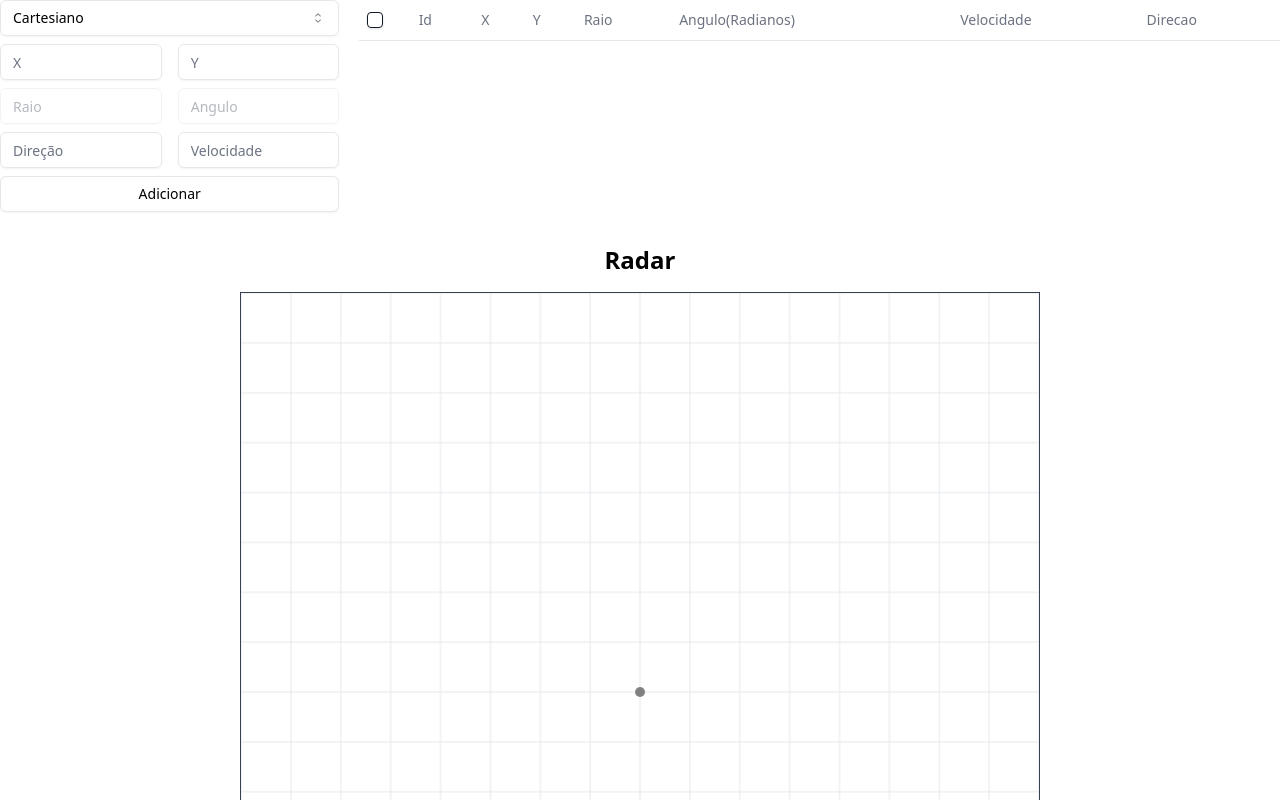
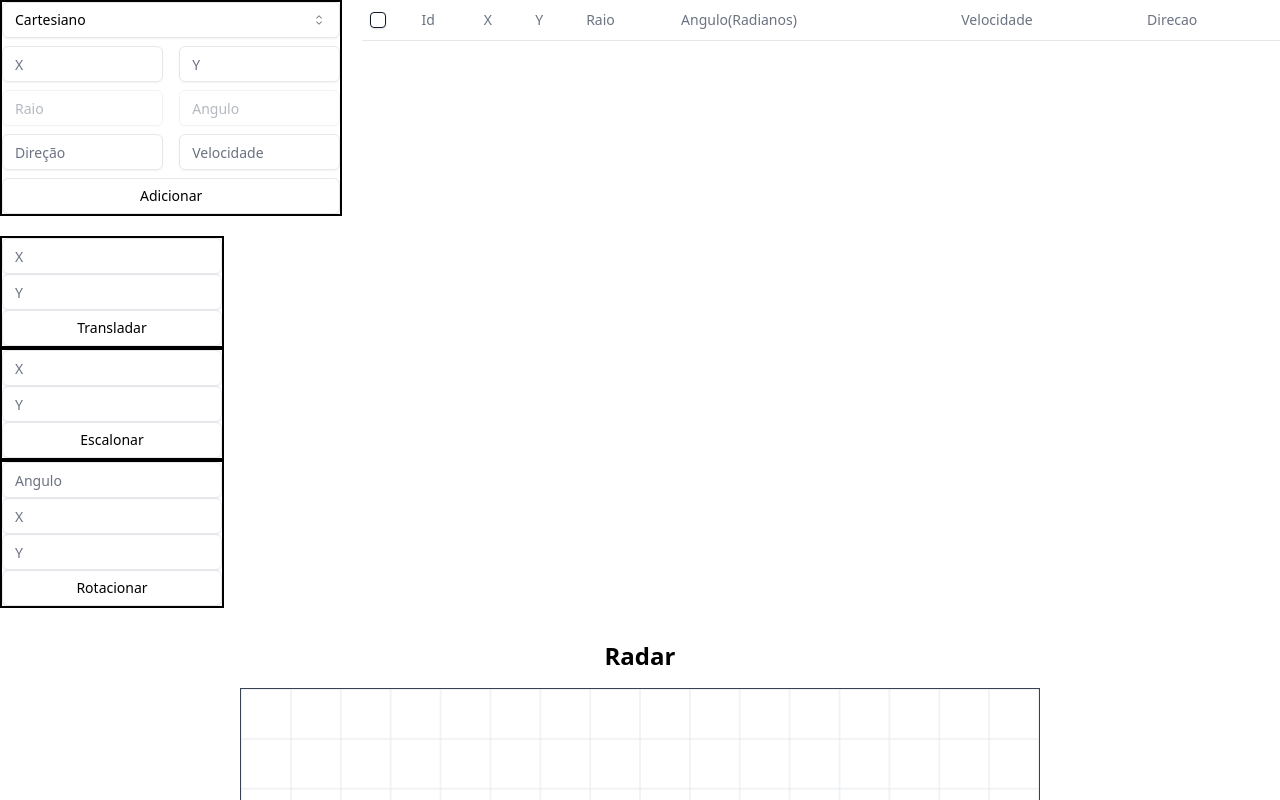
Before and after one commit to guilhermefrag/avioes-computacao-grafica, a React (Vite) app: page / in a window 1280 px wide. Shown: the top 800 px of the page. Built offline with nearby package versions, Linux system fonts and the light colour scheme.

Commit message:
feat: :sparkles: escalona e rotaciona

```diff
--- a/src/components/adicionar-novo-aviao-form/adicionar-novo-aviao-form.tsx
+++ b/src/components/adicionar-novo-aviao-form/adicionar-novo-aviao-form.tsx
@@ -80,6 +80,7 @@ export function AdicionarNovoAviaoForm({
   }
 
   return(
+    <div className='border-2 border-black' >
     <form onSubmit={handleSubmit(onSubmit)}>
       <div className='flex flex-col gap-2'>
         <div>
@@ -138,6 +139,7 @@ export function AdicionarNovoAviaoForm({
 
       </div>
     </form>
+    </div>
   )
 
 }
--- a/src/components/data-grid/data-grid.tsx
+++ b/src/components/data-grid/data-grid.tsx
@@ -14,7 +14,7 @@ import { Button } from '../ui/button';
 interface DataGridProps {
   avioes: Aviao[];
   deleteAviao: (id: string) => void;
-  addAviaoSelecionado: (aviao: Aviao) => void;
+  addAviaoSelecionado: (id: Aviao) => void;
   removeAviaoSelecionado: (id: string) => void;
 }
 
--- /dev/null
+++ b/src/components/escalonar/escalonar.tsx
@@ -0,0 +1,56 @@
+import { Aviao } from '@/services/avioes/config/avioes-config';
+import { Input } from '../ui/input';
+import { Button } from '../ui/button';
+import { useForm } from 'react-hook-form';
+import { z } from 'zod';
+
+interface EscalonarProps {
+  avioesSelecionados: Aviao[];
+  escalonarAvioes: (id: string, x: number, y: number) => void;
+}
+
+// eslint-disable-next-line @typescript-eslint/no-unused-vars
+const escalonarSchema = z.object({
+  x: z.number(),
+  y: z.number(),
+});
+
+export type Escalonar = z.infer<typeof escalonarSchema>;
+
+export function Escalonar({
+  avioesSelecionados,
+  escalonarAvioes
+}: EscalonarProps) {
+
+  const { handleSubmit, register } = useForm<Escalonar>()
+
+  const onSubmit = (data: Escalonar) => {
+    let { x, y } = data;
+
+    if(!x) x = 0;
+    if(!y) y = 0;
+
+    x = Number(x);
+    y = Number(y);
+
+    avioesSelecionados.forEach((aviao) => {
+      escalonarAvioes(aviao.id, x, y);
+    });
+  }
+
+  return(
+    <div className='flex flex-col w-full max-w-56 border-2 border-black'>
+      <form onSubmit={handleSubmit(onSubmit)}>
+
+        <div>
+          <Input placeholder='X' {...register('x')} />
+          <Input placeholder='Y' {...register('y')} />
+        </div>
+
+        <Button className='w-full' variant={'outline'} type="submit">Escalonar</Button>
+      </form>
+    </div>
+  )
+
+
+}
--- /dev/null
+++ b/src/components/rotacionar/rotacionar.tsx
@@ -0,0 +1,58 @@
+import { Aviao } from '@/services/avioes/config/avioes-config';
+import { useForm } from 'react-hook-form';
+import { z } from 'zod';
+import { Input } from '../ui/input';
+import { Button } from '../ui/button';
+
+interface RotacionarProps {
+  avioesSelecionados: Aviao[];
+  rotacionarAvioes: (id: string, angulo: number, x: number, y: number) => void;
+}
+
+// eslint-disable-next-line @typescript-eslint/no-unused-vars
+const rotacionarSchema = z.object({
+  angulo: z.number(),
+  x: z.number(),
+  y: z.number(),
+});
+
+export type Rotacionar = z.infer<typeof rotacionarSchema>;
+
+export function Rotacionar({
+  avioesSelecionados,
+  rotacionarAvioes
+}: RotacionarProps) {
+
+  const { handleSubmit, register } = useForm<Rotacionar>()
+
+  const onSubmit = (data: Rotacionar) => {
+    let { angulo, x, y } = data;
+
+    if(!angulo) angulo = 0;
+    if(!x) x = 0;
+    if(!y) y = 0;
+
+    angulo = Number(angulo);
+    x = Number(x);
+    y = Number(y);
+
+    avioesSelecionados.forEach((aviao) => {
+      rotacionarAvioes(aviao.id, angulo, x, y);
+    });
+  }
+
+  return (
+    <div className='flex flex-col w-full max-w-56 border-2 border-black'>
+      <form onSubmit={handleSubmit(onSubmit)}>
+
+        <div>
+          <Input placeholder='Angulo' {...register('angulo')} />
+          <Input placeholder='X' {...register('x')} />
+          <Input placeholder='Y' {...register('y')} />
+        </div>
+
+        <Button className='w-full' variant={'outline'} type="submit">Rotacionar</Button>
+      </form>
+    </div>
+  );
+}
--- /dev/null
+++ b/src/components/transladar/transladar.tsx
@@ -0,0 +1,54 @@
+import { Aviao } from '@/services/avioes/config/avioes-config';
+import { useForm } from 'react-hook-form';
+import { z } from 'zod';
+import { Input } from '../ui/input';
+import { Button } from '../ui/button';
+
+interface TransladarProps {
+  avioesSelecionados: Aviao[];
+  transladarAvioes: (id: string, x: number, y: number) => void;
+}
+
+// eslint-disable-next-line @typescript-eslint/no-unused-vars
+const transladarSchema = z.object({
+  x: z.number(),
+  y: z.number(),
+});
+
+export type Transladar = z.infer<typeof transladarSchema>;
+
+export function Transladar({
+  avioesSelecionados,
+  transladarAvioes
+}: TransladarProps) {
+
+  const { handleSubmit, register } = useForm<Transladar>()
+
+  const onSubmit = (data: Transladar) => {
+    let { x, y } = data;
+
+    if(!x) x = 0;
+    if(!y) y = 0;
+
+    x = Number(x);
+    y = Number(y);
+
+    avioesSelecionados.forEach((aviao) => {
+      transladarAvioes(aviao.id, x, y);
+    });
+  }
+
+  return (
+    <div className='flex flex-col w-full max-w-56 border-2 border-black'>
+      <form onSubmit={handleSubmit(onSubmit)}>
+
+        <div>
+          <Input placeholder='X' {...register('x')} />
+          <Input placeholder='Y' {...register('y')} />
+        </div>
+
+        <Button className='w-full' variant={'outline'} type="submit">Transladar</Button>
+      </form>
+    </div>
+  )
+}
--- a/src/pages/layout/layout.tsx
+++ b/src/pages/layout/layout.tsx
@@ -1,6 +1,10 @@
 import { AdicionarNovoAviaoForm } from '@/components/adicionar-novo-aviao-form/adicionar-novo-aviao-form';
 import { DataGrid } from '@/components/data-grid/data-grid';
+import { Escalonar } from '@/components/escalonar/escalonar';
 import Radar from '@/components/radar/radar';
+import { Rotacionar } from '@/components/rotacionar/rotacionar';
+import { Transladar } from '@/components/transladar/transladar';
+import { AvioesService } from '@/services/avioes/avioes-service/avioes-service';
 import { Aviao } from '@/services/avioes/config/avioes-config';
 import { useState } from 'react';
 
@@ -39,6 +43,74 @@ export function Layout() {
     })
   }
 
+  const transladarAvioes = (id: string, x: number, y: number) => {
+    setAvioes((prevState) => {
+      return prevState.map((aviao) => {
+        if(aviao.id === id){
+
+          const [newX, newY] = [aviao.x ? aviao.x + x : x, aviao.y ? aviao.y + y : y];
+
+          const { raio, angulo } = AvioesService.cartesianoParaPolar(newX, newY);
+          return {
+            ...aviao,
+            x: parseFloat(Number(newX).toFixed(2)),
+            y: parseFloat(Number(newY).toFixed(2)),
+            raio: parseFloat(Number(raio).toFixed(2)),
+            angulo: parseFloat(Number(angulo).toFixed(2))
+          }
+        }
+        return aviao
+      })
+    })
+  }
+
+  const escalonarAvioes = (id: string, x: number, y: number) => {
+    setAvioes((prevState) => {
+      return prevState.map((aviao) => {
+        if(aviao.id === id){
+
+          const [newX, newY] = [aviao.x ? aviao.x * x : x, aviao.y ? aviao.y * y : y];
+
+          const { raio, angulo } = AvioesService.cartesianoParaPolar(newX, newY);
+          return {
+            ...aviao,
+            x: parseFloat(Number(newX).toFixed(2)),
+            y: parseFloat(Number(newY).toFixed(2)),
+            raio: parseFloat(Number(raio).toFixed(2)),
+            angulo: parseFloat(Number(angulo).toFixed(2))
+          }
+        }
+        return aviao
+      })
+    })
+  }
+
+  const rotacionarAvioes = (id: string, angulo: number, x: number, y: number) => {
+    setAvioes((prevState) => {
+      return prevState.map((aviao) => {
+        if(aviao.id === id){
+
+          if(aviao.x === null || aviao.y === null){
+            return aviao
+          }
+
+          angulo = (Math.PI * 2 * angulo) / 360;
+          const newX = (aviao.x - x) * Math.cos(angulo) - (aviao.y - y) * Math.sin(angulo) + x;
+          const newY = (aviao.x - x) * Math.sin(angulo) + (aviao.y - y) * Math.cos(angulo) + y;
+
+          return {
+            ...aviao,
+            x: parseFloat(Number(newX).toFixed(2)),
+            y: parseFloat(Number(newY).toFixed(2)),
+            raio: parseFloat(Number(Math.sqrt(newX ** 2 + newY ** 2)).toFixed(2)),
+            angulo: parseFloat(Number(AvioesService.cartesianoParaPolar(newX, newY).angulo).toFixed(2))
+          }
+
+        }
+        return aviao
+      })
+    })
+  }
 
   return (
     <div>
@@ -54,6 +126,22 @@ export function Layout() {
           removeAviaoSelecionado={removeAviaoSelecionado}
         />
       </div>
+      <div className='pt-5'>
+
+        <Transladar
+          avioesSelecionados={avioesSelecionados}
+          transladarAvioes={transladarAvioes}
+        />
+        <Escalonar
+          avioesSelecionados={avioesSelecionados}
+          escalonarAvioes={escalonarAvioes}
+        />
+        <Rotacionar
+          avioesSelecionados={avioesSelecionados}
+          rotacionarAvioes={rotacionarAvioes}
+        />
+
+      </div>
       <Radar
         avioes={avioes}
       />
--- a/src/services/avioes/avioes-service/avioes-service.ts
+++ b/src/services/avioes/avioes-service/avioes-service.ts
@@ -3,6 +3,7 @@ import { Aviao } from '../config/avioes-config';
 export class AvioesService {
 
   static adicionarAvioes(
+    id: string,
     x: number | null,
     y: number | null,
     raio: number | null,
@@ -13,7 +14,7 @@ export class AvioesService {
 
       if(!x && !y && !raio && !angulo) return;
 
-      setAvioes((avioes) => [...avioes, { x, y, raio, angulo, velocidade, direcao }]);
+      setAvioes((avioes) => [...avioes, { id, x, y, raio, angulo, velocidade, direcao }]);
   }
 
   static polarParaCartesiano(raio: number, angulo: number): { x: number, y: number } {
```
